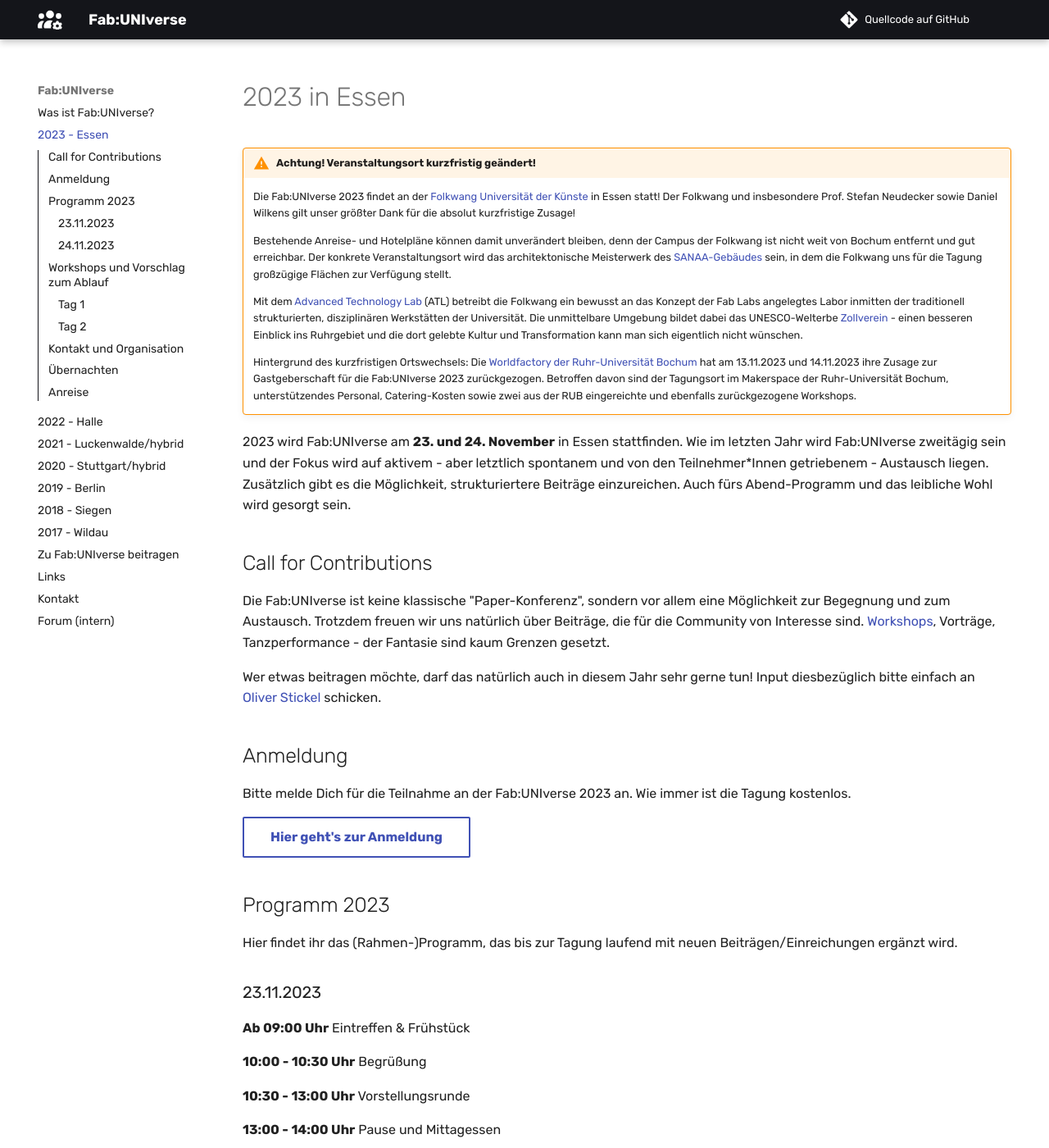
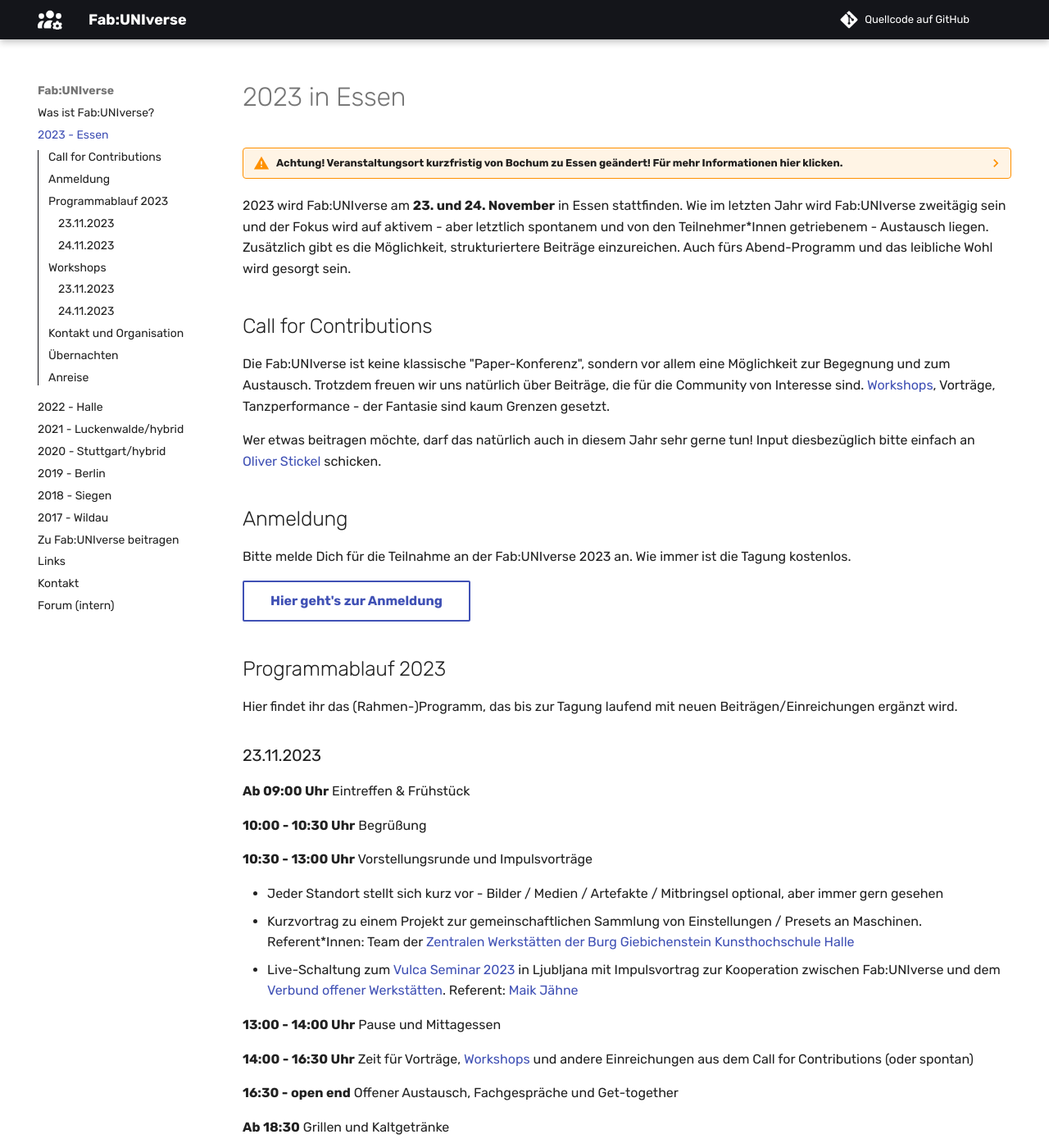
Before and after one commit to fabuniverse/website, an MkDocs documentation site: the page built from docs/2023.md, in a window 1280 px wide and 1400 px high. Shown: the whole window at 82% size. Built offline with MkDocs 1.6.1 and Material for MkDocs 9.7.7, drawn with Linux system fonts in a browser that asks for light colours; comment, search, counter and statistics services are not loaded; some of the changed text lies outside the part shown.

Commit message:
Update 2023.md

```diff
--- a/docs/2023.md
+++ b/docs/2023.md
@@ -2,7 +2,7 @@
 
 
 
-!!! warning "Achtung! Veranstaltungsort kurzfristig geändert!"
+??? warning "Achtung! Veranstaltungsort kurzfristig von Bochum zu Essen geändert! Für mehr Informationen hier klicken."
 
     Die Fab:UNIverse 2023 findet an der [Folkwang Universität der Künste](https://id.folkwang-uni.de/lehrgebiete/design-by-technology/) in Essen statt! Der Folkwang und insbesondere Prof. Stefan Neudecker sowie Daniel Wilkens gilt unser größter Dank für die absolut kurzfristige Zusage!
 
@@ -26,7 +26,7 @@
 
 [Hier geht's zur Anmeldung](https://pretix.eu/fabuniverse/fabuniverse2023/){ .md-button }
 
-## Programm 2023
+## Programmablauf 2023
 
 Hier findet ihr das (Rahmen-)Programm, das bis zur Tagung laufend mit neuen Beiträgen/Einreichungen ergänzt wird.
 
@@ -36,7 +36,11 @@
 
 **10:00 - 10:30 Uhr**   Begrüßung
 
-**10:30 - 13:00 Uhr**	Vorstellungsrunde
+**10:30 - 13:00 Uhr**	Vorstellungsrunde und Impulsvorträge
+
+- Jeder Standort stellt sich kurz vor - Bilder / Medien / Artefakte / Mitbringsel optional, aber immer gern gesehen
+- Kurzvortrag zu einem Projekt zur gemeinschaftlichen Sammlung von Einstellungen / Presets an Maschinen. Referent\*Innen: Team der [Zentralen Werkstätten der Burg Giebichenstein Kunsthochschule Halle](https://www.burg-halle.de/hochschule/einrichtungen/zentrale-werkstaetten/)
+- Live-Schaltung zum [Vulca Seminar 2023](https://vulca.eu/seminar23/) in Ljubljana mit Impulsvortrag zur Kooperation zwischen Fab:UNIverse und dem [Verbund offener Werkstätten](https://www.offene-werkstaetten.org/). Referent: [Maik Jähne](https://www.slub-dresden.de/ueber-uns/kontakte-und-ansprechpersonen/maik-jaehne)
 
 **13:00 - 14:00 Uhr**	Pause und Mittagessen
 
@@ -58,11 +62,11 @@
 **Ab 13:00 Uhr**	Gemeinsames Mittagessen & Ausklang
 
 
-## Workshops und Vorschlag zum Ablauf
+## Workshops
 
 Die genaue Zeitplanung und Zuteilung zu den Workshops machen wir gemeinsam an Tag 1, zumal die Workshops unterschiedlich lange oder kurz brauchen werden. Der eine oder andere Workshop wird je nach Interessenslage der konkreten Teilehmer\*Innen wohl auch zusammengelegt werden. Wer möchte, kann natürlich im Vorfeld gern bereits in Kontakt zu den organisierenden Menschen treten.
 
-### Tag 1
+### 23.11.2023
 
 **Themenblock Infrastruktur**
 
@@ -80,7 +84,7 @@
 **WS9:** Fab Lab und Schule: Berichte aus der praxisnahen Forschung und Diskussion von Herausforderungen. Organisation: [Iris Bockermann](https://dimeb.informatik.uni-bremen.de/index.php?id=184).
 
 
-### Tag 2
+### 24.11.2023
 
 **Themenblock Infrastruktur**
 
@@ -92,9 +96,9 @@
 
 <strike>**WS2:** Drittmittelanträge, Fundraising, Finanzierung. Organisation: [RUB-Worldfactory](https://www.worldfactory.de/).</strike>
 
-**WS7:** Quo vadis, Fab:UNIverse? VOW-Arbeitsgruppe? Geschäftsstelle? Weiter wie bisher? Organisation: [Maik Jähne](https://www.slub-dresden.de/ueber-uns/kontakte-und-ansprechpersonen/maik-jaehne).
+**WS7:** Quo vadis, Fab:UNIverse? VOW-Arbeitsgruppe? Geschäftsstelle? Weiter wie bisher? Organisation: [Orga-Team Fab:UNIverse](https://fab-universe.github.io/website/beitragen/).
 
-**WS10:** Macht- und Hierarchiestrukturen in Fab Labs und Makerspaces. Organisation: [Oliver Stickel](https://oliverstickel.de)
+**WS10:** Macht- und Hierarchiestrukturen in Fab Labs und Makerspaces. Organisation: [Oliver Stickel](https://oliverstickel.de).
 
 
 ## Kontakt und Organisation
```
